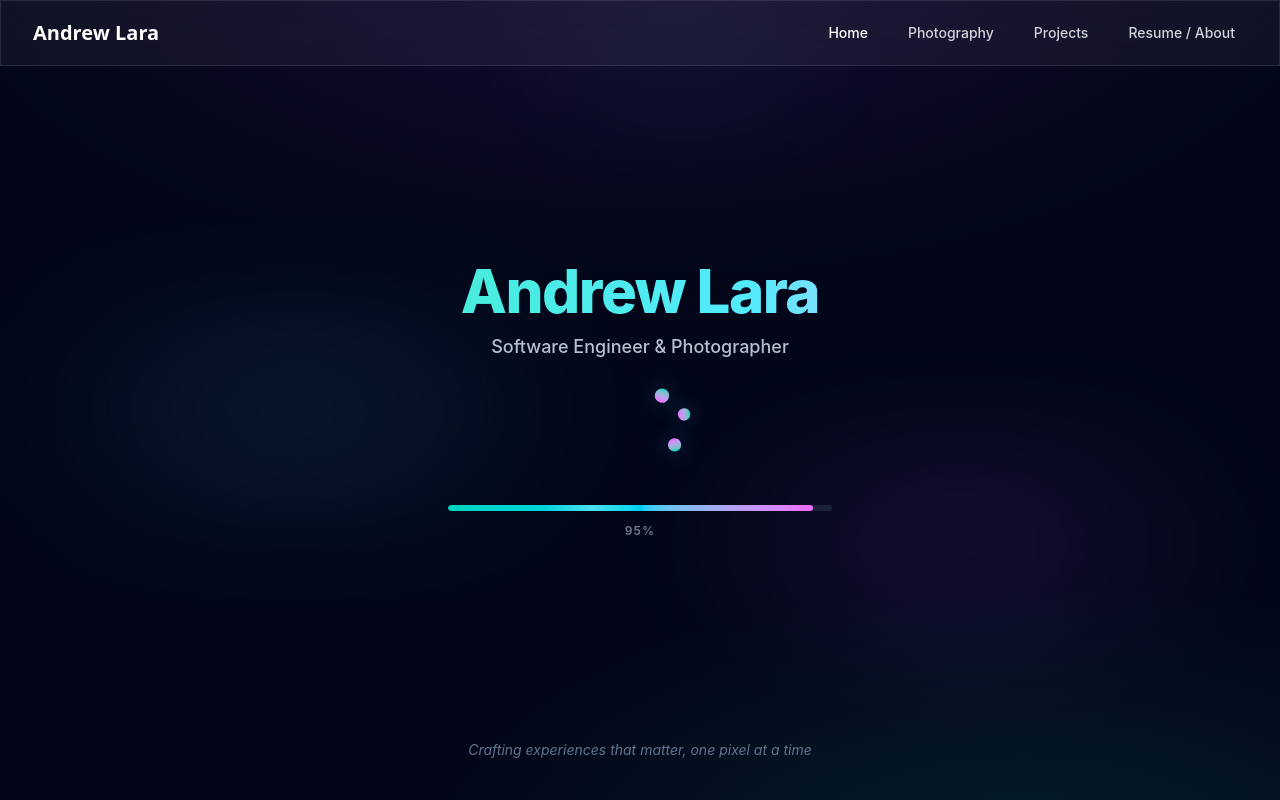
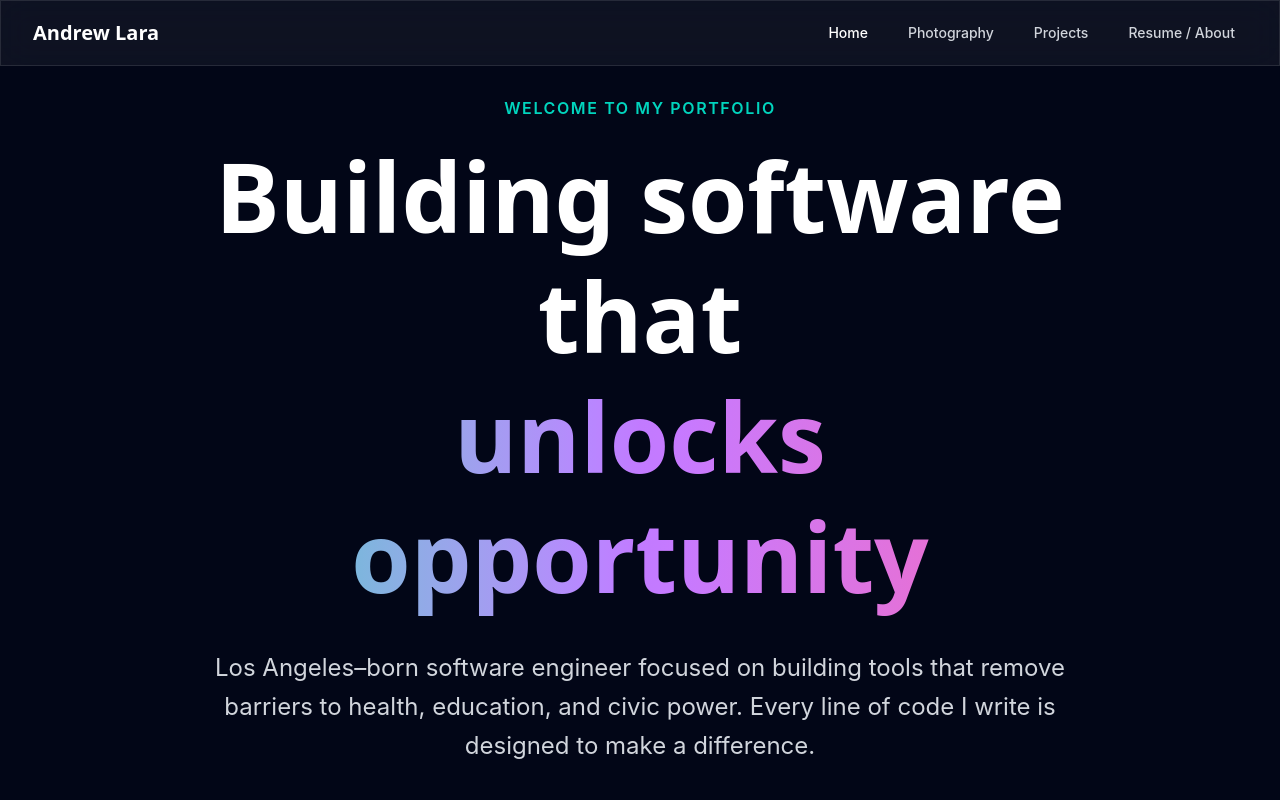
Before and after one commit to laraandrew/Portfolio-Website, a React (Vite) app: page / in a window 1280 px wide. Shown: the top 800 px of the page. Built offline with nearby package versions, Linux system fonts and the light colour scheme.

Commit message:
improvement of splash screen

```diff
--- a/src/components/SplashScreen.tsx
+++ b/src/components/SplashScreen.tsx
@@ -1,5 +1,5 @@
 import { useEffect, useRef, useState } from "react";
-import { AnimatePresence, motion } from "framer-motion";
+import { motion } from "framer-motion";
 
 type Props = {
   isLoading: boolean;
@@ -9,22 +9,28 @@ type Props = {
 export default function SplashScreen({ isLoading, onLoadingComplete }: Props) {
   const [progress, setProgress] = useState(0);
   const rafId = useRef<number | null>(null);
-  const firedDone = useRef(false);
+  const done = useRef(false);
 
-  // Smooth progress to ~95% while loading
+  // Smoothly drive progress 0 -> 100 and then finish
   useEffect(() => {
-    if (!isLoading) return;
+    if (!isLoading || done.current) return;
 
     const start = performance.now();
-    const duration = 1600; // ms
-    const ease = (t: number) => 1 - Math.pow(1 - t, 2); // easeOutQuad
+    const duration = 1800; // ms to reach 100
+    const easeOut = (t: number) => 1 - Math.pow(1 - t, 2);
 
     const tick = (now: number) => {
       const t = Math.min(1, (now - start) / duration);
-      const target = 95 * ease(t);
-      setProgress((p) => Math.max(p, target));
-      if (t < 1 && isLoading) {
+      const next = Math.round(100 * easeOut(t));
+      setProgress(next);
+
+      if (t < 1) {
         rafId.current = requestAnimationFrame(tick);
+      } else if (!done.current) {
+        done.current = true;
+        // tiny delay so the last frame paints, then notify parent to unmount
+        const id = setTimeout(onLoadingComplete, 150);
+        return () => clearTimeout(id);
       }
     };
 
@@ -32,35 +38,16 @@ export default function SplashScreen({ isLoading, onLoadingComplete }: Props) {
     return () => {
       if (rafId.current) cancelAnimationFrame(rafId.current);
     };
-  }, [isLoading]);
-
-  // When parent hides loading, let exit animation play then notify once
-  useEffect(() => {
-    if (!isLoading && !firedDone.current) {
-      firedDone.current = true;
-      const timer = setTimeout(() => {
-        onLoadingComplete();
-      }, 450); // keep in sync with exit transition
-      return () => clearTimeout(timer);
-    }
   }, [isLoading, onLoadingComplete]);
 
-  // Displayed percentage (clamped); when isLoading=false we show 100%
-  const pct = isLoading ? Math.min(100, Math.round(progress)) : 100;
+  const pct = Math.min(100, Math.max(0, progress));
 
   return (
-    <AnimatePresence>
-      {isLoading && (
-        <motion.div
-          key="splash"
-          initial={{ opacity: 1 }}
-          exit={{ opacity: 0, y: -40, transition: { duration: 0.45, ease: "easeInOut" } }}
-          className="fixed inset-0 z-50 overflow-hidden bg-slate-950"
-        >
-          {/* subtle vignette */}
+    <div className="fixed inset-0 z-50 overflow-hidden bg-slate-950">
+      {/* vignette / backdrop */}
       <div className="pointer-events-none absolute inset-0 bg-[radial-gradient(1200px_600px_at_50%_-10%,rgba(88,28,135,0.25),transparent_60%),radial-gradient(1000px_500px_at_80%_110%,rgba(13,148,136,0.18),transparent_60%)]" />
 
-          {/* floating aurora ribbons */}
+      {/* soft aurora */}
       <Aurora />
 
       {/* content */}
@@ -89,6 +76,7 @@ export default function SplashScreen({ isLoading, onLoadingComplete }: Props) {
           </motion.p>
         </motion.div>
 
+        {/* orbiting dots */}
         <DotOrbit className="my-10" />
 
         {/* progress bar */}
@@ -124,14 +112,11 @@ export default function SplashScreen({ isLoading, onLoadingComplete }: Props) {
           Crafting experiences that matter, one pixel at a time
         </motion.p>
       </div>
-        </motion.div>
-      )}
-    </AnimatePresence>
+    </div>
   );
 }
 
-/* ---------- Decorative subcomponents (module scope) ---------- */
-
+/* decorative pieces (module scope to satisfy eslint rules) */
 function Aurora() {
   return (
     <div className="pointer-events-none absolute inset-0">
```
Lines whose indentation alone changed are shown as unchanged.
